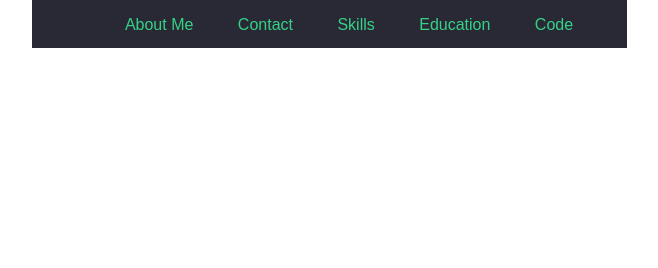
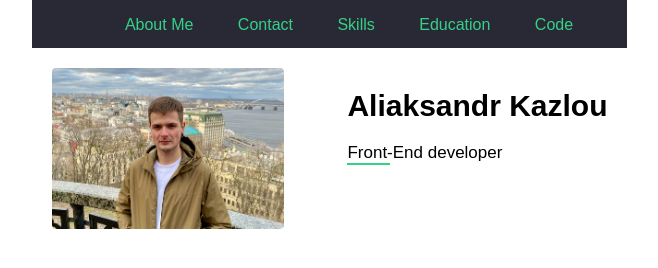
Before and after one commit to alexvaisov/rsschool-cv, a plain HTML site: page index.html in a window 1280 px wide. Shown: the whole page, without its empty margins (311-969 px from the left). Drawn offline with Linux system fonts and the light colour scheme.

Commit message:
feat: added a block by the author

```diff
--- a/index.html
+++ b/index.html
@@ -4,6 +4,7 @@
     <meta charset="UTF-8">
     <title>Aliaksandr Kazlou CV</title>
     <link rel="stylesheet" href="style.css">
+    <link rel="contents" href="image">
 </head>
 <body>
     <header>
@@ -15,8 +16,18 @@
                 <li class="navigation_link"><a href="">Education</a></li>
                 <li class="navigation_link"><a href="">Code</a></li>
             </ul>
-
         </nav>
     </header>
+    <main>
+        <div class="author">
+            <div class="author_avatar">
+                <img src="image/avatar.png" alt="Photo Aliaksandr Kazlou">
+            </div>
+            <div class="author_name">
+                <h1>Aliaksandr Kazlou</h1>
+                <p>Front-End developer</p>
+            </div>
+        </div>
+    </main>
 </body>
 </html>
--- a/style.css
+++ b/style.css
@@ -55,3 +55,31 @@ table.border th {
 a:focus:after {
     width: 100%;
 }
+.author {
+    display: flex;
+    width: 556px;
+    height: 166px;
+    justify-content: space-between;
+    padding: 20px 0 20px 20px;
+}
+.author_avatar img {
+    width: 232px;
+    height: 161px;
+    border-radius: 4px;
+}
+.author_name h1 {
+    font-size: 30px;
+    line-height: 35px;
+}
+.author_name p {
+    font-size: 17px;
+    line-height: 20px;
+}
+.author_name p:after {
+    display: block;
+    position: absolute;
+    width: 43px;
+    height: 2px;
+    background-color: #35D187;
+    content: "";
+}
```
Also changed, not shown: image/avatar.png (added).
